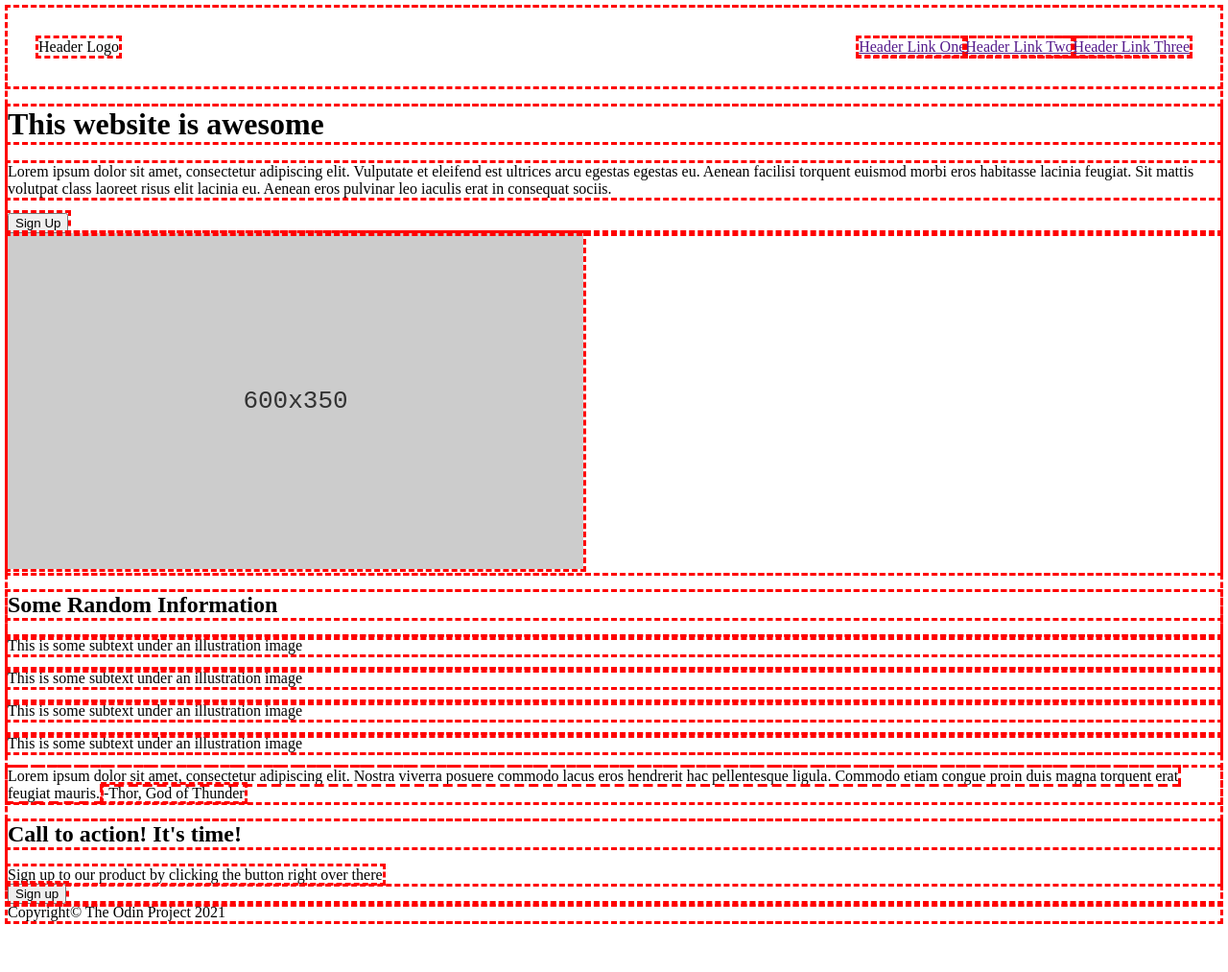
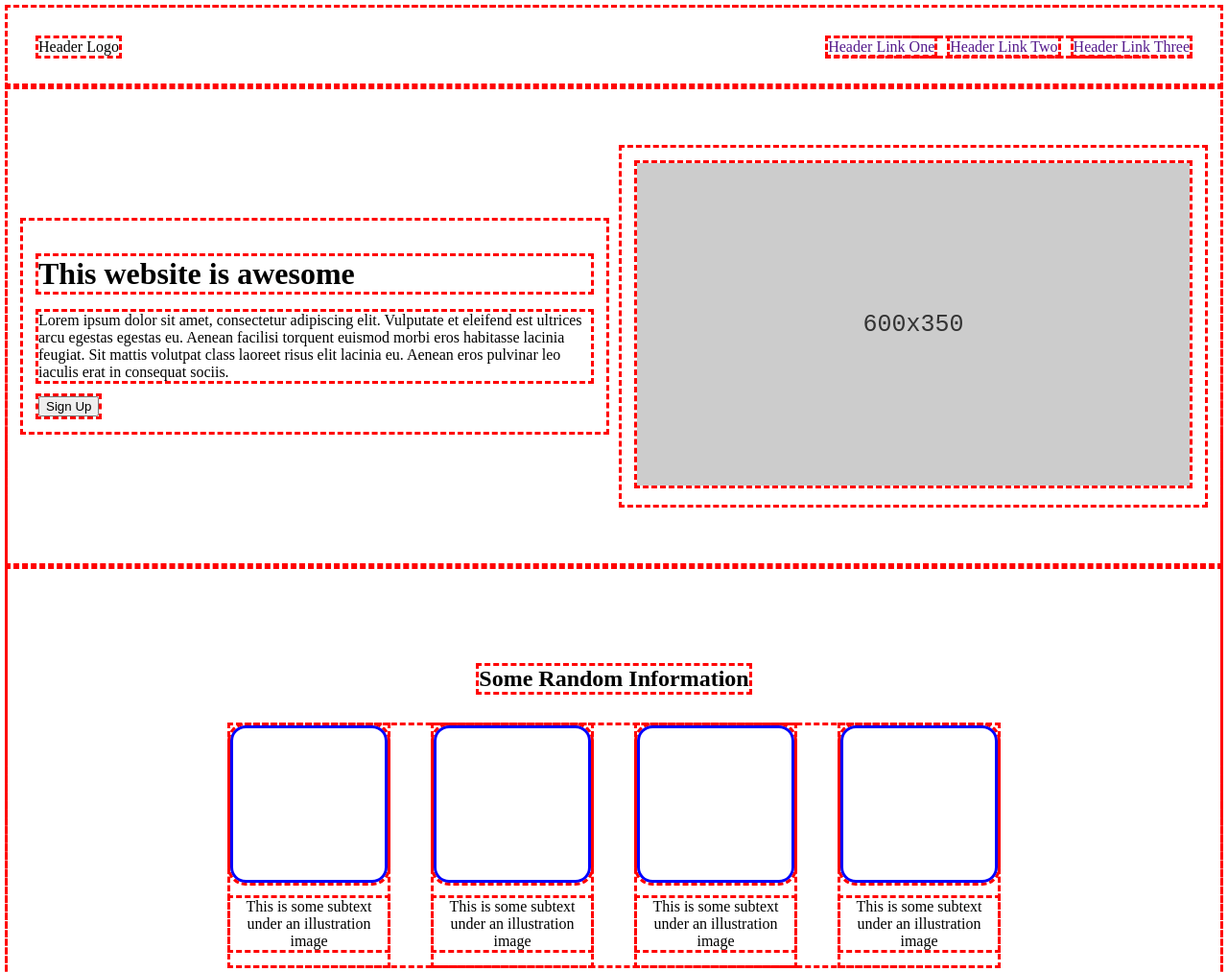
Before and after one commit to ashcross/odin-landing-page, a plain HTML site: page index.html in a window 1280 px wide. Shown: the top 1013 px of the page at 96% size. Before the commit the page ends 968 px from the top, so only its background shows below. Drawn offline with Linux system fonts and the light colour scheme.

Commit message:
adding 'section' class and testimonialCard

```diff
--- a/index.html
+++ b/index.html
@@ -4,7 +4,7 @@
         <meta charset="UTF-8">
         <meta name="viewport" content="width=device-width, initial-scale=1.0">
         <link rel="stylesheet" href="./styles.css">
-        <title>Odin Landing PAge</title>
+        <title>Odin Landing Page</title>
     </head>
     <body>
         <div class="container">
@@ -21,7 +21,7 @@
         </div>
 
         <!-- Hero -->
-         <div class="hero">
+         <div class="hero section">
             <div class="heroText">
                 <h1>This website is awesome</h1>
                 <p>Lorem ipsum dolor sit amet, consectetur adipiscing elit. Vulputate et eleifend est ultrices arcu egestas egestas eu. Aenean facilisi torquent euismod morbi eros habitasse lacinia feugiat. Sit mattis volutpat class laoreet risus elit lacinia eu. Aenean eros pulvinar leo iaculis erat in consequat sociis.</p>
@@ -33,7 +33,7 @@
          </div>
 
          <!-- Features Section -->
-        <div class="featureSection">
+        <div class="featureSection section">
             <h2>Some Random Information</h2>
             <div class="features">
                 <div class="featureCard">
@@ -56,13 +56,16 @@
         </div>
 
           <!-- Testimonial Section -->
-        <div class="testimonialSection">
-            <span>Lorem ipsum dolor sit amet, consectetur adipiscing elit. Nostra viverra posuere commodo lacus eros hendrerit hac pellentesque ligula. Commodo etiam congue proin duis magna torquent erat feugiat mauris.</span>
-            <span>-Thor, God of Thunder</span>
+        <div class="testimonialSection section">
+            <div class="testimonialCard">
+                <span>Lorem ipsum dolor sit amet, consectetur adipiscing elit. Nostra viverra posuere commodo lacus eros hendrerit hac pellentesque ligula. Commodo etiam congue proin duis magna torquent erat feugiat mauris.</span>
+                <span>-Thor, God of Thunder</span>
+            </div>
+
         </div>
 
         <!-- Call to action -->
-         <div class="ctaSection">
+         <div class="ctaSection section">
             <div class="card">
                 <div>
                     <h2>Call to action! It's time!</h2>
--- a/styles.css
+++ b/styles.css
@@ -18,7 +18,7 @@ body {
     max-width: 1280px;
 }
 
-
+/* Navigation */
 .nav {
     display: flex;
     justify-content: space-between;
@@ -27,4 +27,76 @@ body {
 
 .links ul {
     display: flex;
+    gap: 16px;
 }
+
+.links ul a {
+    text-decoration: none;
+}
+
+.section {
+    display: flex;
+    justify-content: center;
+    gap: 16px;
+    padding: 16px;
+    min-height: 500px;
+}
+
+
+/* Hero Section */
+
+.hero {
+    /* display: flex;
+    justify-content: center;
+    gap: 16px;
+    padding: 16px;
+    min-height: 500px; */
+}
+
+.hero > * {
+    flex: 1;
+    padding: 16px;
+    margin: auto 0;
+}
+
+img {
+    max-width: 100%;
+    height: auto;
+}
+
+
+/* Features Section */
+
+.featureSection {
+    flex-direction: column;
+    align-items: center;
+}
+
+.features {
+    display: flex;
+    gap: 48px;
+    max-width: 50rem;
+    text-align: center;
+}
+
+.featureCard > .featureBox {
+    width: 100%;
+    aspect-ratio: 1/1;
+    background-color: white;
+    border: medium solid blue;
+    border-radius: 16px;
+}
+
+/* Testimonial section */
+
+.testimonialSection{
+    flex-direction: column;
+    align-items: center;
+}
+
+.testimonialCard {
+    max-width: 50rem;
+    display: flex;
+    flex-direction: column;
+    align-items: end;
+}
```
